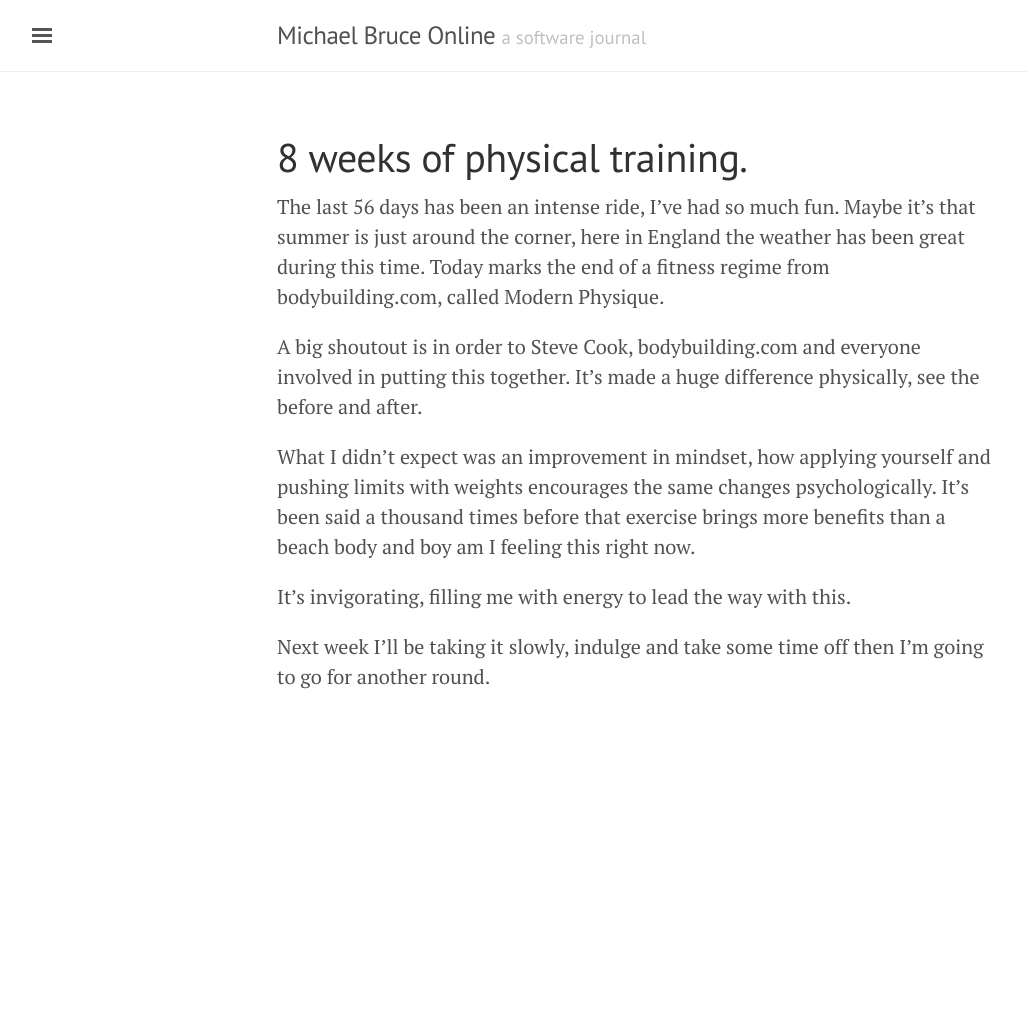
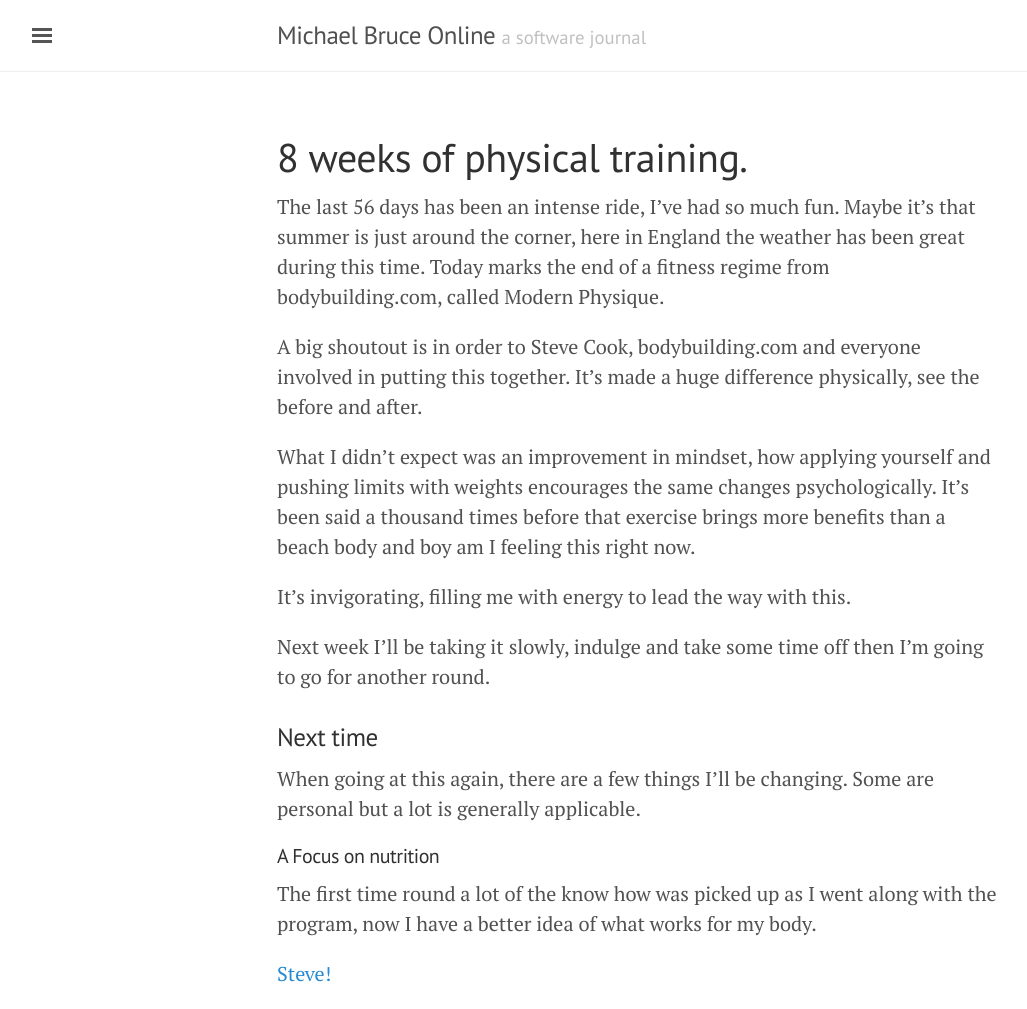
Before and after one commit to michaelbruce/michaelbruce.github.io, a Jekyll site: the page built from _posts/2016-05-08-modern-physique.md, in a window 1280 px wide. Shown: the whole page, without its empty margins (3-1030 px from the left). Built offline with Jekyll 4.4.1, drawn with Linux system fonts in a browser that asks for light colours; before the commit the page ends 900 px from its top, so only the background shows below that.

Commit message:
fitness update

```diff
--- a/_posts/2016-05-08-modern-physique.md
+++ b/_posts/2016-05-08-modern-physique.md
@@ -15,3 +15,12 @@ What I didn't expect was an improvement in mindset, how applying yourself and pu
 It's invigorating, filling me with energy to lead the way with this.
 
 Next week I'll be taking it slowly, indulge and take some time off then I'm going to go for another round.
+
+### Next time
+
+When going at this again, there are a few things I'll be changing. Some are personal but a lot is generally applicable.
+
+#### A Focus on nutrition
+The first time round a lot of the know how was picked up as I went along with the program, now I have a better idea of what works for my body.
+
+[Steve!](https://www.youtube.com/watch?v=V0ENsP5BPpo)
```
